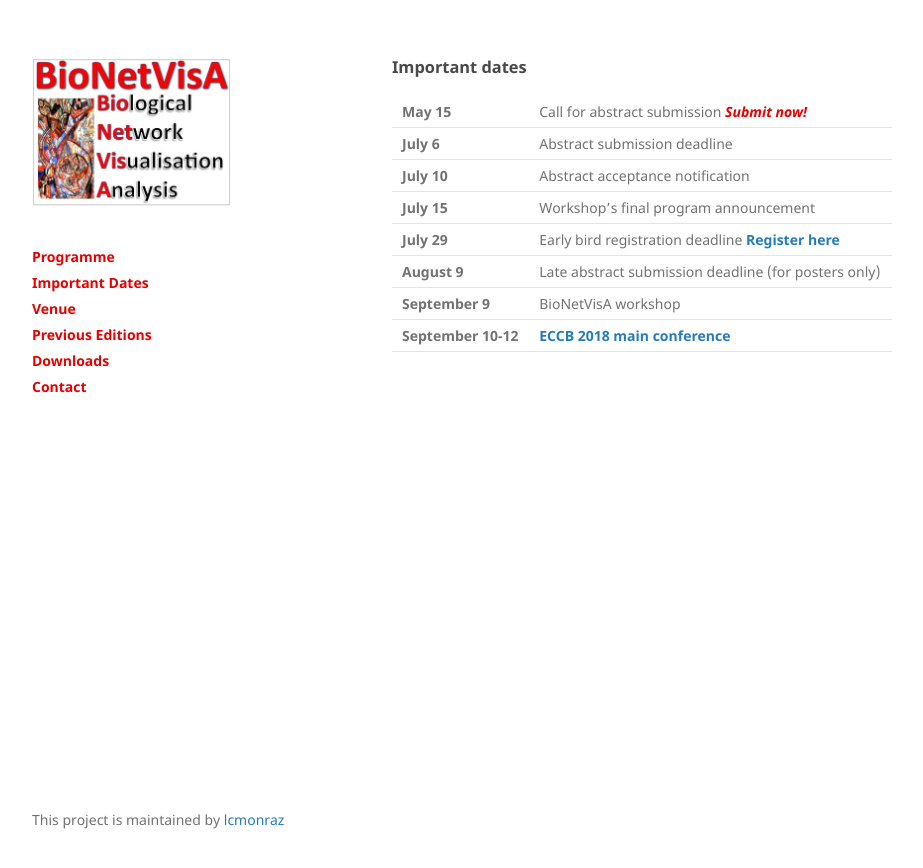
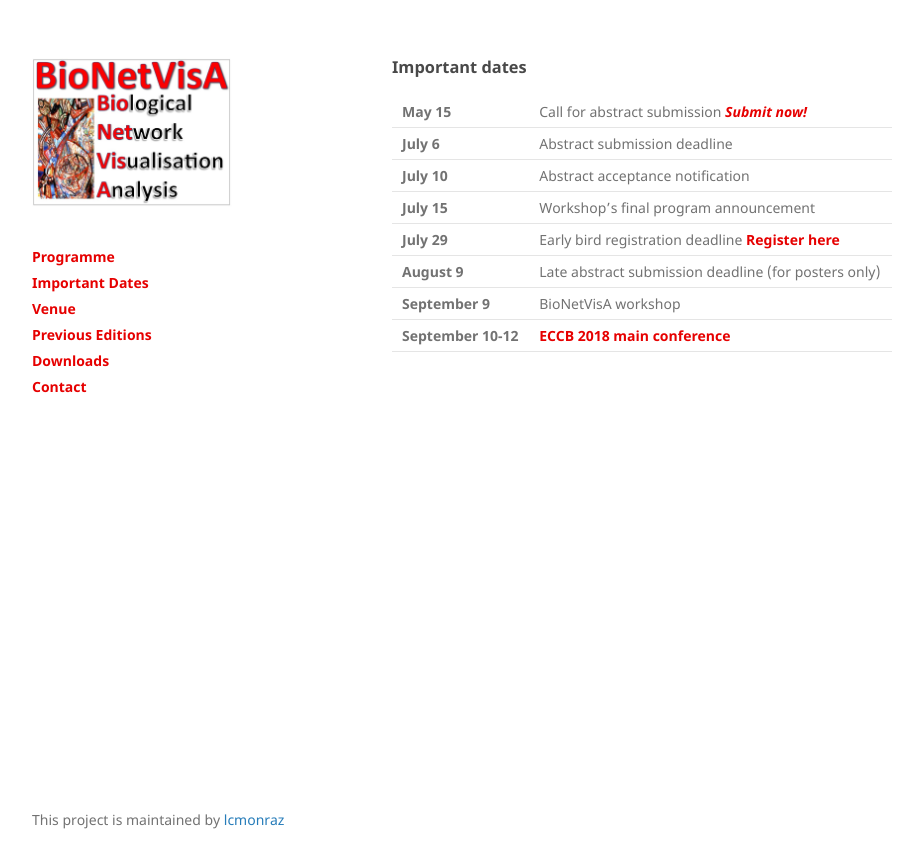
Before and after one commit to lcmonraz/Bionetvisa.github.io, a Jekyll site: the page built from pages/importantdates.md, in a window 1280 px wide. Shown: the top 868 px of the page, without its empty margins (178-1101 px from the left). Built offline with Jekyll 4.4.1, drawn with Linux system fonts in a browser that asks for light colours.

Commit message:
Update importantdates.md

```diff
--- a/pages/importantdates.md
+++ b/pages/importantdates.md
@@ -18,11 +18,11 @@ permalink: /importantdates
 <tr><td><b>July 15</b></td>
   <td>Workshop’s final program announcement</td></tr>
 <tr><td><b>July 29</b></td>
-  <td>Early bird registration deadline <b><font color="#e60000"><a href="http://eccb18.org/registration/">Register here</a></font></b></td></tr>
+  <td>Early bird registration deadline <b><a href="http://eccb18.org/registration/"><font color="#e60000">Register here</font></a></b></td></tr>
 <tr><td><b>August 9</b></td>
   <td>Late abstract submission deadline (for posters only)</td></tr>
 <tr><td><b>September 9</b></td>
   <td>BioNetVisA workshop</td></tr>
 <tr><td><b>September 10-12</b></td>
-  <td><b><font color="#e60000"><a href= "http://eccb18.org/">ECCB 2018 main conference</a></font></b></td></tr>
+  <td><b><a href= "http://eccb18.org/"><font color="#e60000">ECCB 2018 main conference</font></a></b></td></tr>
 </table>
```
